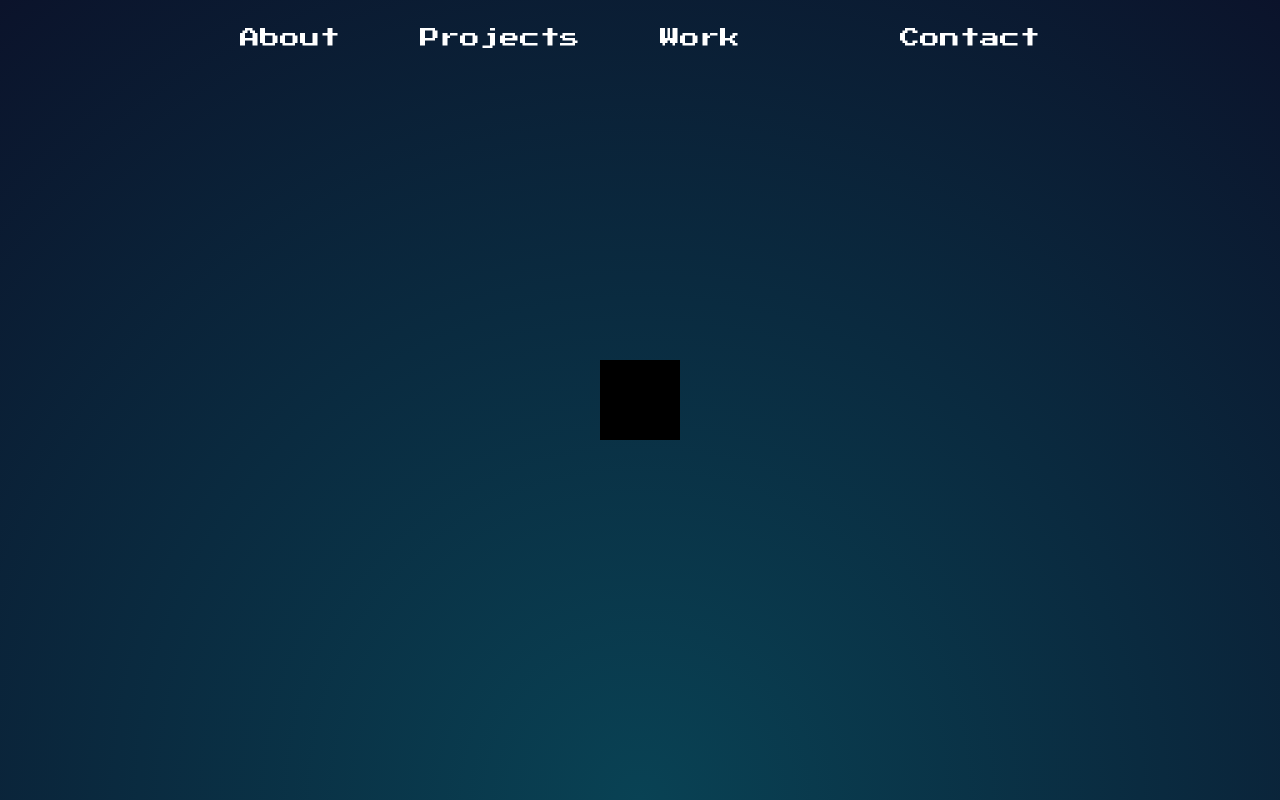
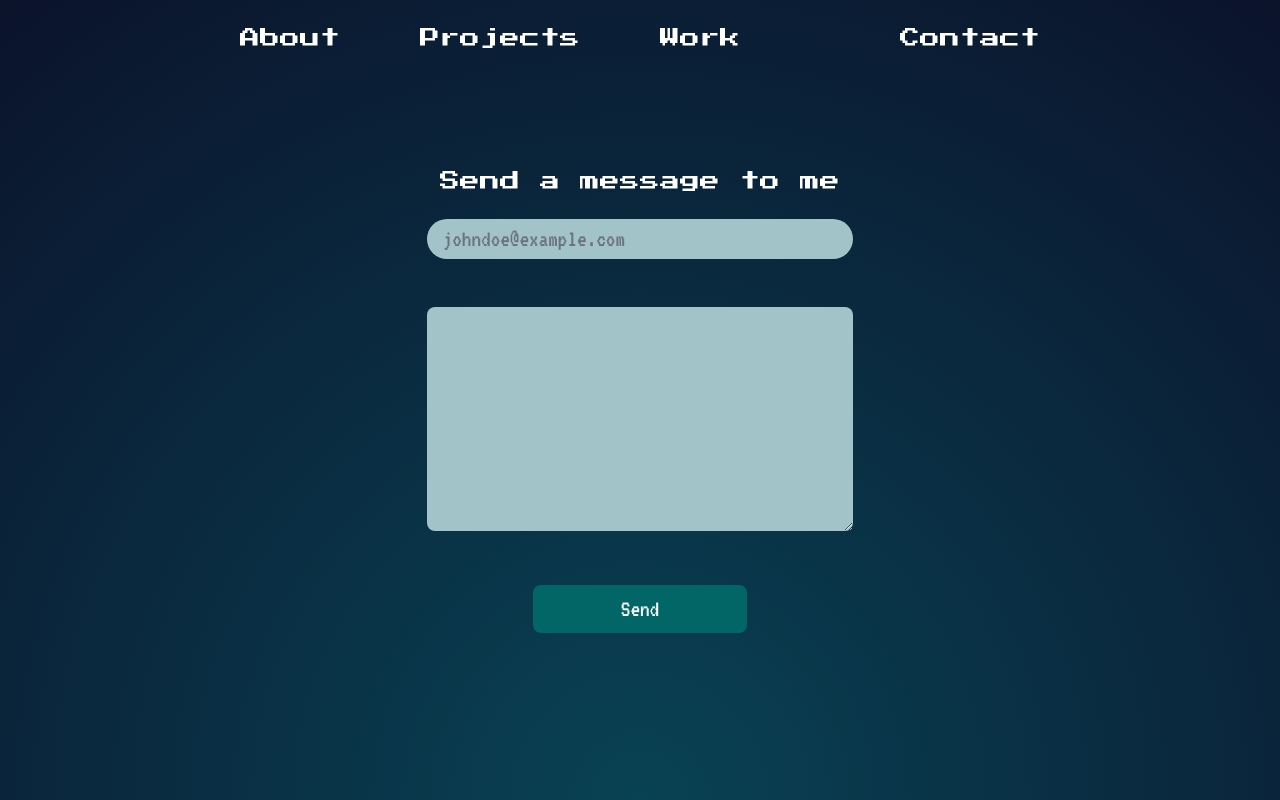
Before and after one commit to SaifAlqady51/my_profile, a SvelteKit app: page /contact in a window 1280 px wide. Shown: the top 800 px of the page. Built offline with nearby package versions, Linux system fonts and the light colour scheme; some icons are missing.

Commit message:
ui: created form

```diff
--- a/src/routes/contact/+page.svelte
+++ b/src/routes/contact/+page.svelte
@@ -1,6 +1,41 @@
 <script lang="ts">
+	export let form;
 </script>
 
-<div class="h-screen w-screen flex justify-center items-center">
-	<button class="w-20 h-20 bg-black">Submit</button>
+<div class="h-screen w-screen flex justify-center items-center z-10 text-white">
+	<fieldset class="flex flex-col items-center justify-center w-full gap-6">
+		<h2 class="font-press-start text-xl">Send a message to me</h2>
+		<form method="POST" class="container flex flex-col items-center gap-12 w-1/3">
+			<div class="relative w-full">
+				<input
+					name="from"
+					type="email"
+					placeholder="johndoe@example.com"
+					class="rounded-full w-full h-[40px] px-4 focus:outline-none text-black font-V text-2xl bg-[#a2c4c9] placeholder-gray-500"
+					required
+				/>
+				<!-- <p class="input-error absolute -bottom-8 left-10 text-xl font-V text-[#ff5a5f]">
+					{form?.emailError || ''}
+				</p> -->
+			</div>
+			<div class="relative w-full">
+				<textarea
+					name="body"
+					rows="6"
+					value=""
+					class="rounded-lg w-full outline-none p-4 text-2xl font-V text-black bg-[#a2c4c9]"
+					required
+				/>
+
+				<!-- <p class="input-error absolute -bottom-8 left-10 text-xl font-V text-[#ff5a5f]">
+					{form?.bodyError || ''}
+				</p> -->
+			</div>
+			<button
+				type="submit"
+				class="font-V text-2xl bg-[#036666] hover:bg-[#248277] w-1/2 px-8 py-2 rounded-lg"
+				>Send</button
+			>
+		</form>
+	</fieldset>
 </div>
```
